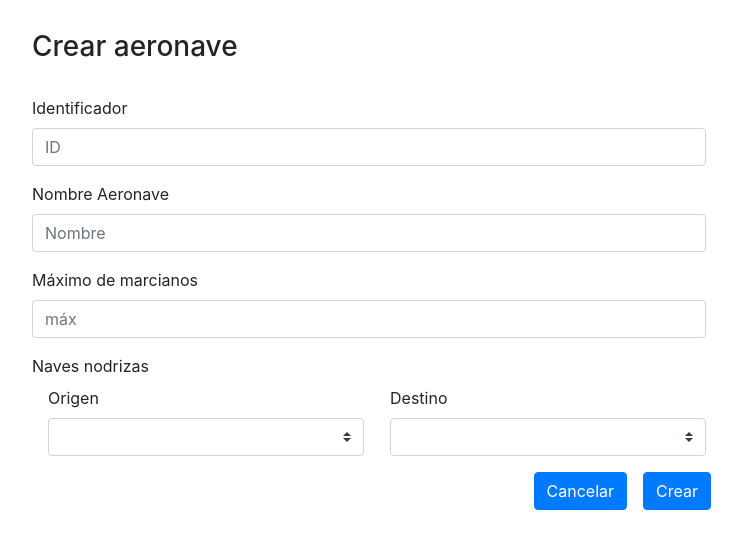
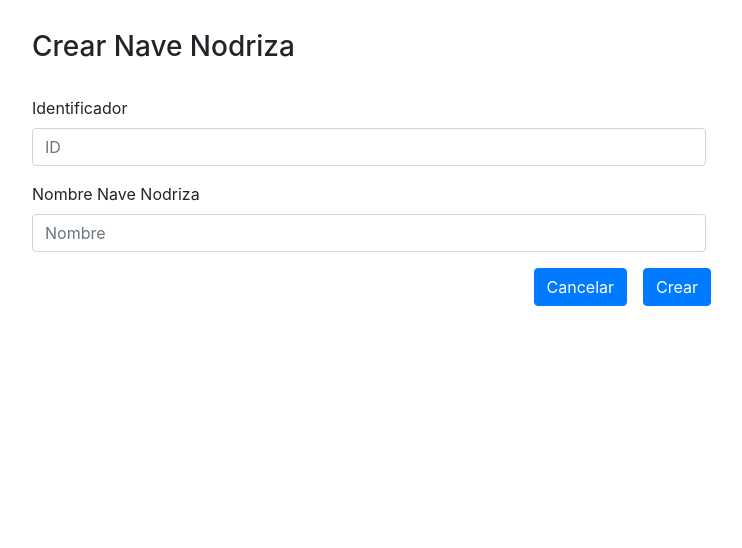
Before and after one commit to arnaupool/marcianitos, an Angular app in the folder GestionMarcianitos/: page / in a window 1280 px wide. Shown: the top 548 px of the page, without its empty margins (271-1013 px from the left). Built offline with nearby package versions, Linux system fonts and the light colour scheme.

Commit message:
html crear nave nodriza

```diff
--- a/GestionMarcianitos/src/app/app.component.html
+++ b/GestionMarcianitos/src/app/app.component.html
@@ -1 +1 @@
-<app-crearaeronave></app-crearaeronave>
+<app-crearnavenodriza></app-crearnavenodriza>
--- a/GestionMarcianitos/src/app/navenodriza/crearnavenodriza/crearnavenodriza.component.css
+++ b/GestionMarcianitos/src/app/navenodriza/crearnavenodriza/crearnavenodriza.component.css
@@ -0,0 +1,4 @@
+.container {
+    width: 55%;
+    padding-top: 30px;
+}
--- a/GestionMarcianitos/src/app/navenodriza/crearnavenodriza/crearnavenodriza.component.html
+++ b/GestionMarcianitos/src/app/navenodriza/crearnavenodriza/crearnavenodriza.component.html
@@ -1 +1,30 @@
-<p>crearnavenodriza works!</p>
+<html>
+
+<body>
+    <form autocomplete="off">
+        <div class="container">
+            <h3>Crear Nave Nodriza</h3>
+            <br>
+            <div class="form-group">
+                <label>Identificador</label>
+                <input type="text" class="form-control" id="idNavenodriza" placeholder="ID" required>
+            </div>
+            <div class="form-group">
+                <label>Nombre Nave Nodriza</label>
+                <input type="text" class="form-control" id="nombreNavenodriza" placeholder="Nombre" required>
+            </div>
+            <div class="form-group">
+                <div class="form-row float-right">
+                    <div class="form-col">
+                        <button class="btn btn-primary">Cancelar</button>
+                    </div>
+                    <div class="form-col">
+                        <button class="btn btn-primary ml-3">Crear</button>
+                    </div>
+                </div>
+            </div>
+        </div>
+    </form>
+</body>
+
+</html>
```
